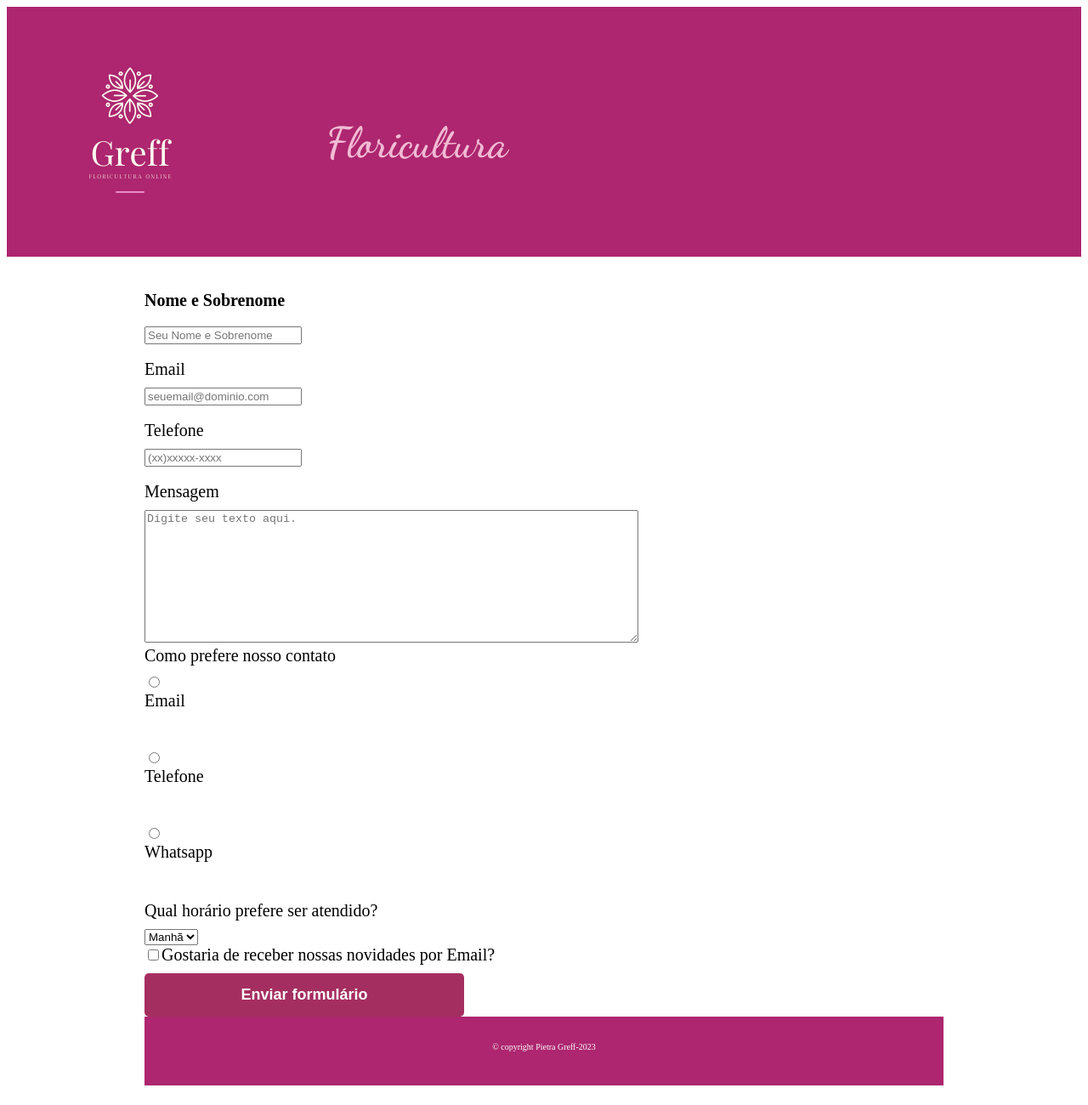
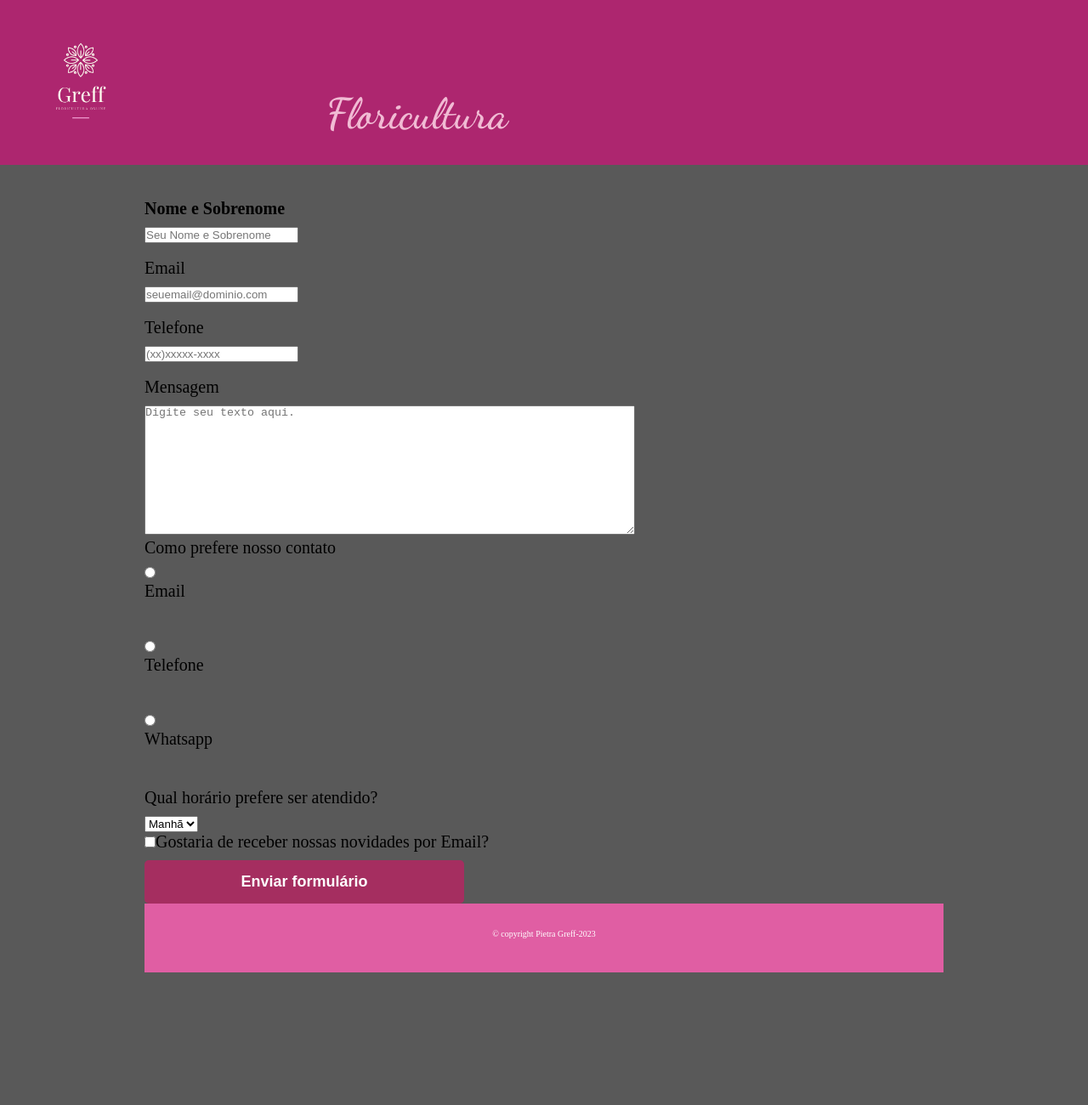
Before and after one commit to pietragreff/pietragreff, a plain HTML site: page <!DOCTYPE html>.html in a window 1280 px wide. Shown: the whole page at 85% size. After the commit the page ends 1184 px from the top, so only its background shows below. Drawn offline with Linux system fonts and the light colour scheme.

Commit message:
Add files via upload

```diff
--- a/header{.css
+++ b/header{.css
@@ -1,3 +1,11 @@
+ *{
+    padding: 0;
+    margin: 0;
+    box-sizing: border-box;
+ }
+ body{
+    background-color: #595959 ;
+ }
 header{
     background-color:#ad266f;
     padding: 20px
@@ -8,8 +16,8 @@ h1{
 
 #logo{
     border-radius: 10px;
-    width: 250px;
-    height: 250px;
+    width: 150px;
+    height: 150px;
 }
 
 @font-face {
@@ -62,7 +70,7 @@ form label, form p{/*vamos reaplicar a mesma configuração
     cursor: pointer;
 }
 .enviar:hover{
-    background-color:rgb(165, 65, 123) ;
+    background-color:#d6559a ;
     transform: scale(1.2);
 }
 .copyright{
@@ -73,7 +81,7 @@ form label, form p{/*vamos reaplicar a mesma configuração
 
 footer{
     text-align: center;
-    background-color: #ad266f;
+    background-color: #e05ea3;
     padding: 30px 0;
 
 }
```
